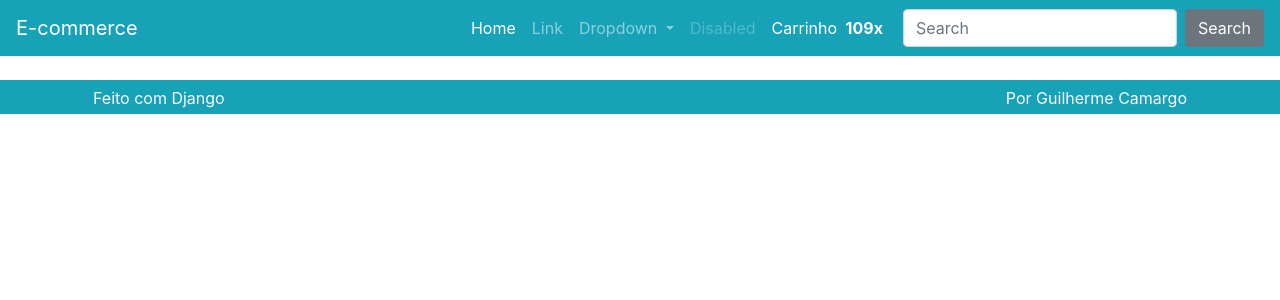
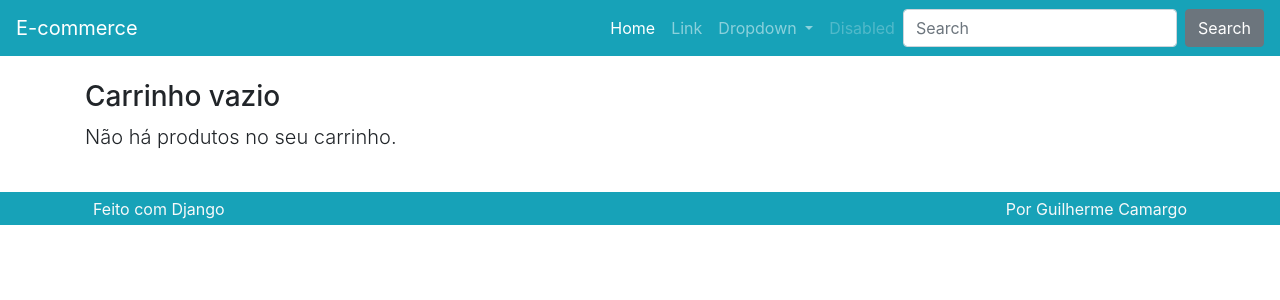
Before and after one commit to guicamargo19/ecommerce, a Django app: template produto/templates/produto/carrinho.html in a window 1280 px wide. Shown: the top 300 px of the page. Run offline with Django 5.2, Linux system fonts and the light colour scheme; the template is opened without the code that fills it, so the values that code supplies are empty; some libraries are stand-ins or nearby versions.

Commit message:
Adicionando e removendo itens do carrinho

```diff
--- a/produto/templates/produto/carrinho.html
+++ b/produto/templates/produto/carrinho.html
@@ -1,5 +1,89 @@
 {% extends "base.html" %}
+{% load omfilters %}
+{% load static %}
 
 {% block content %}
-    {{request.session.carrinho}}
+
+    {% if request.session.carrinho %}
+
+        <div class="row mt-3">
+            <div class="col">
+                <h3>Carrinho de compras</h3>
+                <p class="lead">Os produtos, quantidades e preços que você escolheu.</p>
+
+                <div class="table-responsive">
+                    <table class="table">
+                        <tr>
+                            <th class="d-none d-lg-block">Imagem</th>
+                            <th>Produto</th>
+                            <th>V.</th>
+                            <th>QTD.</th>
+                            <th>Total</th>
+                        </tr>
+
+                        {% for linha in request.session.carrinho.values %}
+                            <tr>
+                                <td class="d-none d-lg-block">
+                                    <img class="cart-img" src="{% get_media_prefix %}{{linha.imagem}}">
+                                </td>
+                                <td>
+                                    <a href="{% url 'produto:detalhe' linha.slug %}">
+                                        {{linha.produto_nome}}
+                                    </a>
+                                    <a class="ml-3" href="{% url 'produto:removerdocarrinho' %}?vid={{ linha.variacao_id }}">
+                                        <i class="fas fa-times-circle text-danger" aria-hidden="true"></i>
+                                    </a>
+                                </td>
+                                <td>{{linha.variacao_nome}}</td>
+                                <td>
+                                    {{linha.quantidade}}x
+                                    {% if linha.preco_unitario_promocional %}
+                                        {{linha.preco_unitario_promocional}}
+                                    {% else %}
+                                        {{linha.preco_unitario}}
+                                    {% endif %}
+                                </td>
+                                {% if linha.preco_quantitativo_promocional %}
+                                    <td>{{linha.preco_quantitativo_promocional | formata_preco}}</td>
+                                {% else %}
+                                    <td>{{linha.preco_quantitativo | formata_preco}}</td>
+                                {% endif %}
+                            </tr>
+                        {% endfor %}
+
+                    </table>
+                </div>
+            </div>
+        </div>
+
+        <div class="row mt-3">
+            <div class="col-lg">
+                <p class='lead'>Total no carrinho</p>
+
+                <div class='table-responsive'>
+                    <table class="table">
+                        <tr>
+                            <td class="font-weight-bold">Total</td>
+                            <td>R$100000</td>
+                        </tr>
+                    </table>
+                </div>
+            </div>
+            <div class="col-lg mt-auto">
+                <a class="btn btn-lg btn-block btn-primary" href="#">
+                    Finalizar a compra
+                </a>
+            </div>
+        </div>
+
+    {% else %}
+
+        <div class="row mt-3">
+            <div class="col">
+                <h3>Carrinho vazio</h3>
+                <p class="lead">Não há produtos no seu carrinho.</p>
+            </div>
+        </div>
+
+    {% endif %}
 {% endblock content %}
--- a/produto/templatetags/omfilters.py
+++ b/produto/templatetags/omfilters.py
@@ -7,3 +7,8 @@ register = Library()
 @register.filter
 def formata_preco(val):
     return utils.formata_preco(val)
+
+
+@register.filter
+def cart_total_qtde(carrinho):
+    return utils.cart_total_qtde(carrinho)
--- a/templates/partials/_nav.html
+++ b/templates/partials/_nav.html
@@ -1,5 +1,6 @@
+{% load omfilters %}
 <nav class="navbar navbar-dark bg-primary navbar-expand-lg">
-    <a class="navbar-brand" href="{% url "produto:lista" %}">E-commerce</a>
+    <a class="navbar-brand" href="{% url 'produto:lista' %}">E-commerce</a>
     <button class="navbar-toggler" type="button" data-toggle="collapse" data-target="#navbarSupportedContent"
         aria-controls="navbarSupportedContent" aria-expanded="false" aria-label="Toggle navigation">
         <span class="navbar-toggler-icon"></span>
@@ -28,19 +29,22 @@
             <li class="nav-item">
                 <a class="nav-link disabled" href="#">Disabled</a>
             </li>
+
+            {% if request.session.carrinho %}
                 <li class="nav-item">
-                <a class="nav-link nav-cart-link active" href="#">
+                    <a class="nav-link nav-cart-link active" href="{% url 'produto:carrinho' %}">
                         <span class="nav-cart-text mr-1">
                             Carrinho
                         </span>
                         <span class="nav-cart-count mr-1">
-                        <strong>109x</strong>
+                            <strong>{{request.session.carrinho | cart_total_qtde}}x</strong>
                         </span>
                         <span class="nav-cart-icon mr-2">
                             <i class="fas fa-shopping-cart"></i>
                         </span>
                     </a>
                 </li>
+            {% endif %}
         </ul>
         <form class="form-inline my-2 my-lg-0">
             <input class="form-control mr-sm-2" type="search" placeholder="Search" aria-label="Search">
--- a/utils/utils.py
+++ b/utils/utils.py
@@ -1,2 +1,6 @@
 def formata_preco(val):
     return f'R$ {val:.2f}'.replace('.', ',')
+
+
+def cart_total_qtde(carrinho):
+    return sum(item['quantidade'] for item in carrinho.values())
```
Also changed, not shown: produto/views.py (+29 -5 lines). Lines whose indentation alone changed are shown as unchanged.
